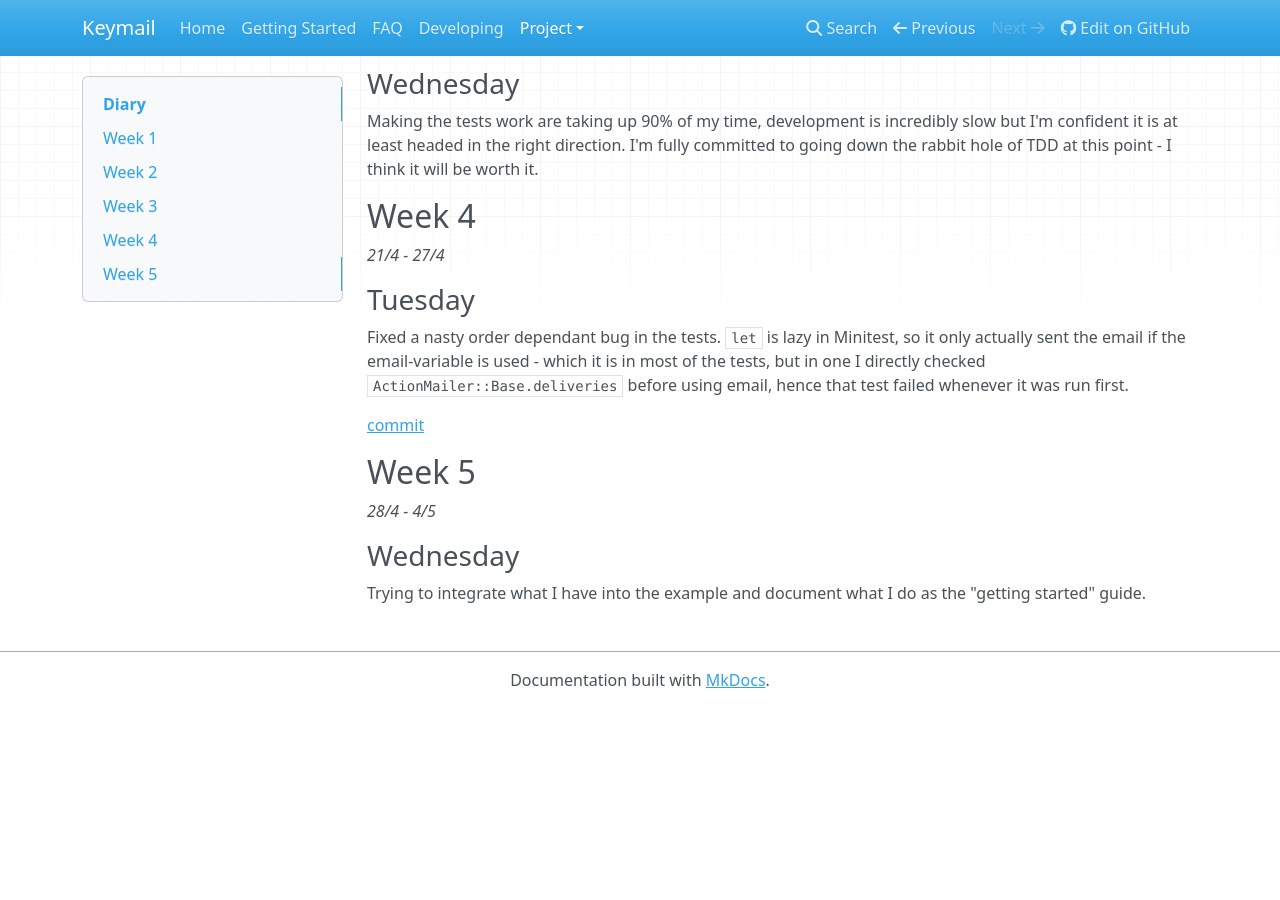
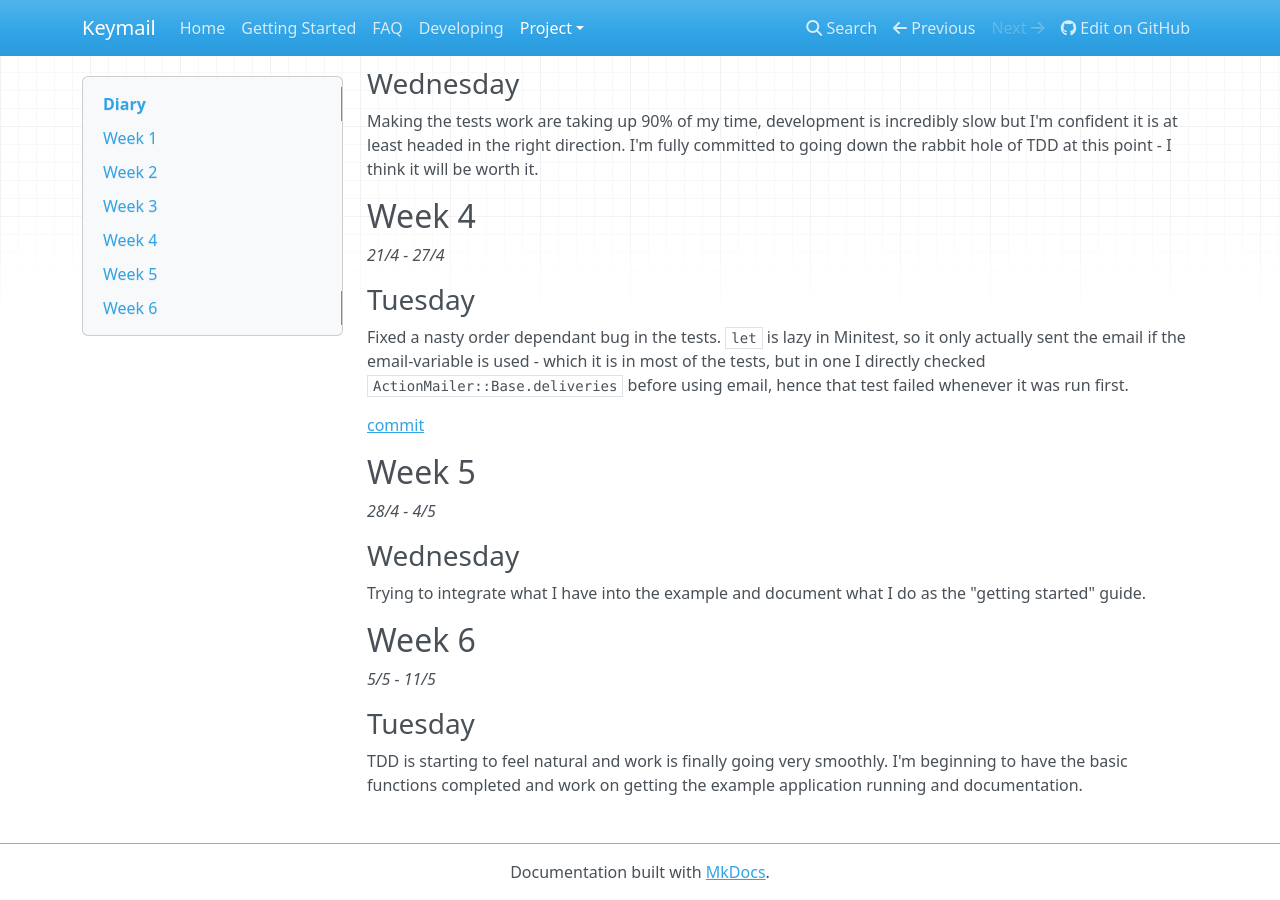
Before and after one commit to jsborjesson/keymail, an MkDocs documentation site: the page built from docs/project/diary.md, in a window 1280 px wide and 900 px high, scrolled down 960 px. Built offline with MkDocs 1.6.1, drawn with Linux system fonts in a browser that asks for light colours; nearby versions of some CDN libraries; old or Windows-style settings are respelled for this version of MkDocs; before the commit the page ends 1668 px from its top, so only the background shows below that.

Commit message:
Diary entry

```diff
--- a/docs/project/diary.md
+++ b/docs/project/diary.md
@@ -75,3 +75,13 @@ _28/4 - 4/5_
 
 Trying to integrate what I have into the example and document what I do as the
 "getting started" guide.
+
+## Week 6
+
+_5/5 - 11/5_
+
+### Tuesday
+
+TDD is starting to feel natural and work is finally going very smoothly. I'm beginning
+to have the basic functions completed and work on getting the example application running
+and documentation.
```
